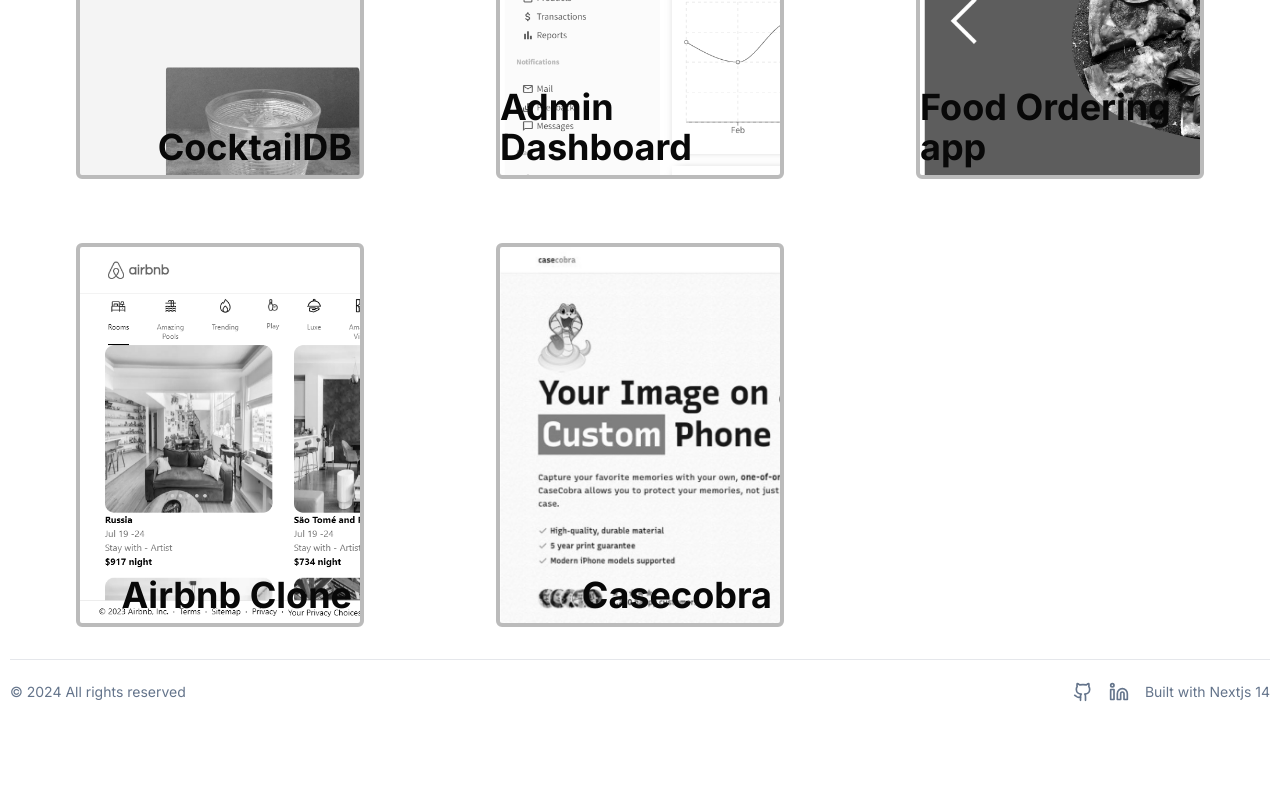
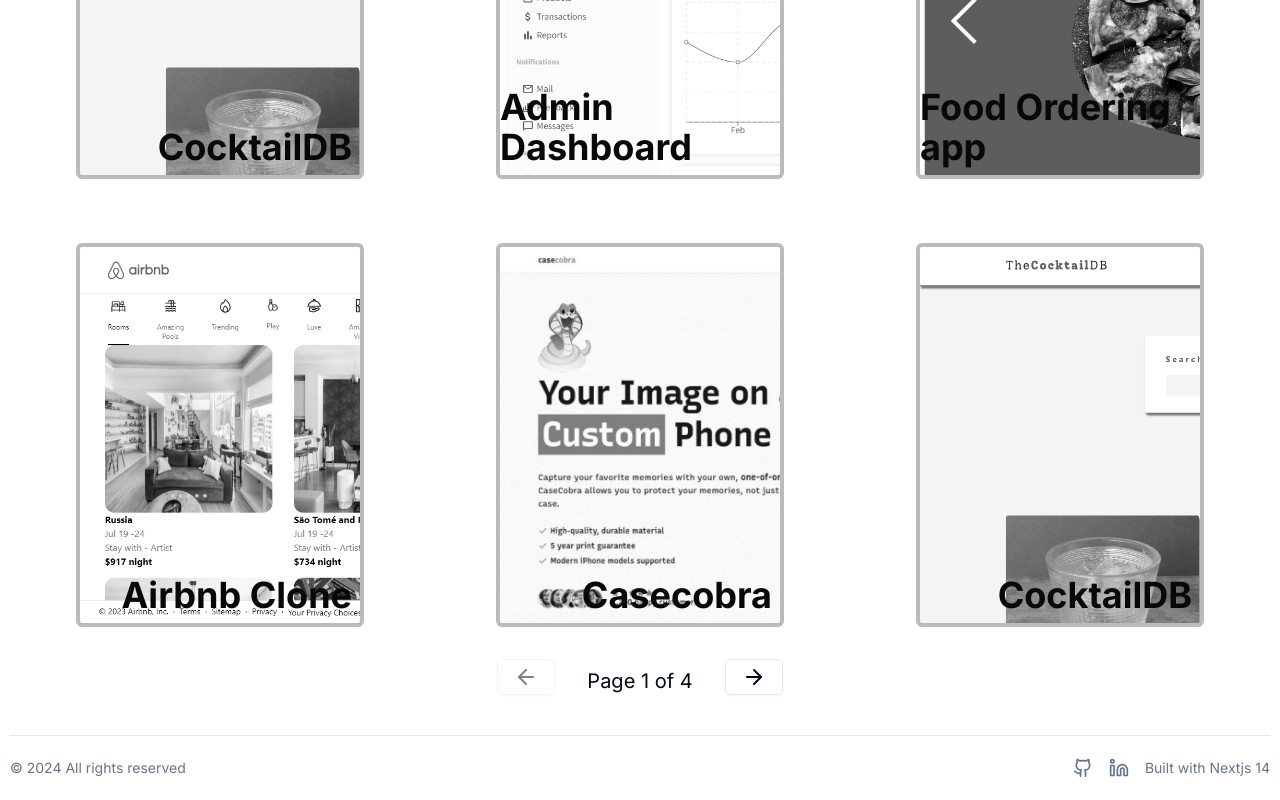
Before and after one commit to Aiyanu/portfolio_aiyanu, a Next.js app: page /projects in a window 1280 px wide. Shown: the part 418-1218 px from the top of the page. Before the commit the page ends 1142 px from the top, so only its background shows below. Built offline with nearby package versions, Linux system fonts and the light colour scheme.

Commit message:
ui fixes

```diff
--- a/src/app/contact-me/page.tsx
+++ b/src/app/contact-me/page.tsx
@@ -12,7 +12,7 @@
     <div onClick={closeMenu} className="">
       <div className=" grid place-items-center">
         <h1 className="text-4xl uppercase text-center ">Contact Me</h1>
-        <Underline className="max-md:w-1/3 w-1/6" />
+        <Underline className="max-md:w-1/3 w-1/12" />
       </div>
       <div className="grid place-items-center ">
         <ContactWrapper className="grid place-items-center max-sm:p-8">
--- a/src/components/Navbar.tsx
+++ b/src/components/Navbar.tsx
@@ -21,7 +21,7 @@
 
   return (
     <>
-      <nav className="flex items-center space-x-8 py-6 px-8 border-b border-gray-900/90 mb-4 justify-between">
+      <nav className="flex items-center space-x-8 py-6 px-8 border-b dark:border-gray-900/90 mb-4 justify-between">
         <Button className="md:hidden" variant={"outline"} onClick={toggleMenu}>
           <Menu />
         </Button>
@@ -30,7 +30,7 @@
         <div className="md:flex space-x-4 h-full justify-center hidden ">
           <Link
             className={cn("select-none text-gray-400", {
-              "text-white": isActive === 0,
+              "text-black dark:text-white": isActive === 0,
             })}
             href={"/"}
           >
@@ -38,7 +38,7 @@
           </Link>
           <Link
             className={cn("select-none text-gray-400", {
-              "text-white": isActive === 1,
+              "text-black dark:text-white": isActive === 1,
             })}
             href={"/projects"}
           >
@@ -46,7 +46,7 @@
           </Link>
           <Link
             className={cn("select-none text-gray-400", {
-              "text-white": isActive === 2,
+              "text-black dark:text-white": isActive === 2,
             })}
             href={"/contact-me"}
           >
@@ -74,7 +74,7 @@
         <Link
           onClick={toggleMenu}
           className={cn("select-none text-gray-400", {
-            "text-white": isActive === 0,
+            "text-black dark:text-white": isActive === 0,
           })}
           href={"/"}
         >
@@ -84,7 +84,7 @@
         <Link
           onClick={toggleMenu}
           className={cn("select-none text-gray-400", {
-            "text-white": isActive === 1,
+            "text-black dark:text-white": isActive === 1,
           })}
           href={"/projects"}
         >
@@ -94,7 +94,7 @@
         <Link
           onClick={toggleMenu}
           className={cn("select-none text-gray-400", {
-            "text-white": isActive === 2,
+            "text-black dark:text-white": isActive === 2,
           })}
           href={"/contact-me"}
         >
--- a/src/components/Project/ProjectsList.tsx
+++ b/src/components/Project/ProjectsList.tsx
@@ -1,8 +1,85 @@
 import Link from "next/link";
-import React from "react";
+import React, { useEffect, useState } from "react";
 import Underline from "../Underline";
+import { Button } from "../ui/button";
+import { ArrowLeft, ArrowRight, LeafIcon } from "lucide-react";
 
 const projects = [
+  {
+    name: "CocktailDB",
+    url: "https://aicocktaildb.netlify.app/",
+    thumbnail: "/assets/project1.png",
+  },
+  {
+    name: "Admin Dashboard",
+    url: "https://ai-admin-dash-ui.netlify.app/",
+    thumbnail: "/assets/project2.png",
+  },
+  {
+    name: "Food Ordering app",
+    url: "https://ai-food-ordering-app.vercel.app/",
+    thumbnail: "/assets/project3.png",
+  },
+  {
+    name: "Airbnb Clone",
+    url: "https://airbnb-clone-5f1eb9.netlify.app/",
+    thumbnail: "/assets/project4.png",
+  },
+  {
+    name: "Casecobra",
+    url: "https://casecobra-ai-ruby.vercel.app/",
+    thumbnail: "/assets/project5.png",
+  },
+  {
+    name: "CocktailDB",
+    url: "https://aicocktaildb.netlify.app/",
+    thumbnail: "/assets/project1.png",
+  },
+  {
+    name: "Admin Dashboard",
+    url: "https://ai-admin-dash-ui.netlify.app/",
+    thumbnail: "/assets/project2.png",
+  },
+  {
+    name: "Food Ordering app",
+    url: "https://ai-food-ordering-app.vercel.app/",
+    thumbnail: "/assets/project3.png",
+  },
+  {
+    name: "Airbnb Clone",
+    url: "https://airbnb-clone-5f1eb9.netlify.app/",
+    thumbnail: "/assets/project4.png",
+  },
+  {
+    name: "Casecobra",
+    url: "https://casecobra-ai-ruby.vercel.app/",
+    thumbnail: "/assets/project5.png",
+  },
+  {
+    name: "CocktailDB",
+    url: "https://aicocktaildb.netlify.app/",
+    thumbnail: "/assets/project1.png",
+  },
+  {
+    name: "Admin Dashboard",
+    url: "https://ai-admin-dash-ui.netlify.app/",
+    thumbnail: "/assets/project2.png",
+  },
+  {
+    name: "Food Ordering app",
+    url: "https://ai-food-ordering-app.vercel.app/",
+    thumbnail: "/assets/project3.png",
+  },
+  {
+    name: "Airbnb Clone",
+    url: "https://airbnb-clone-5f1eb9.netlify.app/",
+    thumbnail: "/assets/project4.png",
+  },
+  {
+    name: "Casecobra",
+    url: "https://casecobra-ai-ruby.vercel.app/",
+    thumbnail: "/assets/project5.png",
+  },
   {
     name: "CocktailDB",
     url: "https://aicocktaildb.netlify.app/",
@@ -31,16 +108,48 @@
 ];
 
 export default function ProjectsList() {
+  const [currentPage, setCurrentPage] = useState(1);
+  const projectsPerPage = 6;
+  const totalPages = Math.ceil(projects.length / projectsPerPage);
+
+  const pagination = (
+    page: number = 1
+  ): {
+    name: string;
+    url: string;
+    thumbnail: string;
+  }[] => {
+    const startIndex = (page - 1) * projectsPerPage;
+    const endIndex = page * projectsPerPage;
+    return projects.slice(startIndex, endIndex);
+  };
+
+  const handlePrevious = () => {
+    if (currentPage > 1) {
+      setCurrentPage(currentPage - 1);
+    }
+  };
+
+  const handleNext = () => {
+    if (currentPage < totalPages) {
+      setCurrentPage(currentPage + 1);
+    }
+  };
+
+  useEffect(() => {
+    window.scrollTo({ top: 0, behavior: "smooth" });
+  }, [currentPage]);
+
   return (
     <div>
-      <div className="max-md:grid max-md:place-items-center">
+      <div className="grid place-items-center">
         <h1 className="text-4xl uppercase text-center md:text-left">
           Projects
         </h1>
-        <Underline className="max-md:w-1/3" />
+        <Underline className="max-md:w-1/6 w-1/12" />
       </div>
       <div className="grid lg:grid-flow-row gap-16 place-items-center max-md:grid-cols-2 lg:grid-cols-3 max-sm:grid-cols-1 px-8">
-        {projects.map((project, index) => (
+        {pagination(currentPage).map((project, index) => (
           <Link
             key={index}
             className={`flex-1 grayscale hover:grayscale-0 border-4 border-[#bbb] rounded-md w-72 h-96 bg-cover relative hover:text-[#4b6cc1]`}
@@ -56,6 +165,27 @@
           </Link>
         ))}
       </div>
+      <div className="flex justify-center mt-8">
+        <Button
+          onClick={handlePrevious}
+          className="px-4 py-2 mx-2 rounded-md disabled:opacity-50"
+          disabled={currentPage === 1}
+          variant={"outline"}
+        >
+          <ArrowLeft />
+        </Button>
+        <span className="px-4 py-2 mx-2 text-xl">
+          Page {currentPage} of {totalPages}
+        </span>
+        <Button
+          onClick={handleNext}
+          className="px-4 py-2 mx-2 rounded-md disabled:opacity-50"
+          disabled={currentPage === totalPages}
+          variant={"outline"}
+        >
+          <ArrowRight />
+        </Button>
+      </div>
     </div>
   );
 }
```
